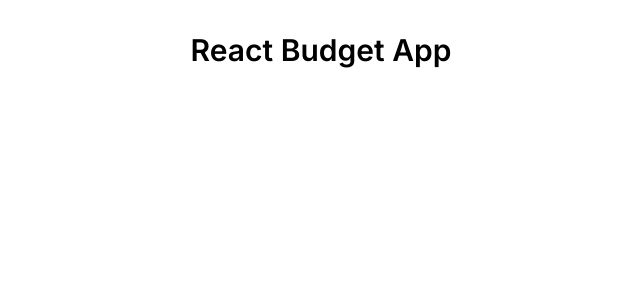
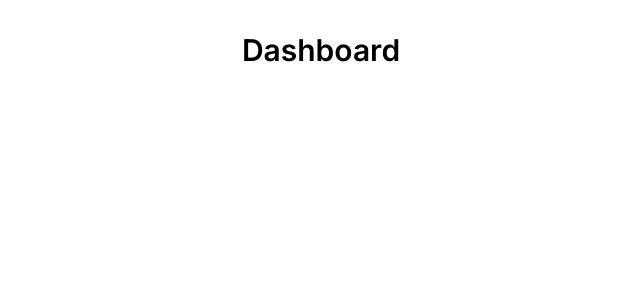
Before and after one commit to arvinbuid/react-budget-app, a React (Vite) app: page / in a window 1280 px wide. Shown: the top 300 px of the page, without its empty margins (319-959 px from the left). Built offline with nearby package versions, Linux system fonts and the light colour scheme.

Commit message:
Include react-router-dom in App.jsx and use the component as a root file. Added helpers.js and Error.jsx to show error message when user type in a url that does not exist in the application.

```diff
--- a/src/App.jsx
+++ b/src/App.jsx
@@ -1,11 +1,20 @@
+import {RouterProvider, createBrowserRouter} from "react-router-dom";
+import {Dashboard, dashboardLoader} from "./pages/Dashboard";
+import {Error} from "./pages/Error";
+
+const router = createBrowserRouter([
+  {
+    path: "/",
+    element: <Dashboard />,
+    loader: dashboardLoader,
+    errorElement: <Error />,
+  },
+]);
+
 function App() {
   return (
     <>
-      <div className='w-screen h-screen'>
-        <div className='flex justify-center mt-8'>
-          <h1 className='text-3xl font-semibold'>React Budget App</h1>
-        </div>
-      </div>
+      <RouterProvider router={router} />
     </>
   );
 }
--- /dev/null
+++ b/src/helpers.js
@@ -0,0 +1,4 @@
+// local storage functions
+export const fetchData = (key) => {
+  return JSON.parse(localStorage.getItem(key));
+};
--- /dev/null
+++ b/src/pages/Dashboard.jsx
@@ -0,0 +1,24 @@
+// react-router-dom imports
+import {useLoaderData} from "react-router-dom";
+
+// helper import functions
+import {fetchData} from "../helpers";
+
+// loader
+export function dashboardLoader() {
+  const userName = fetchData("userName");
+  return {userName};
+}
+
+export const Dashboard = () => {
+  const {userName} = useLoaderData();
+
+  return (
+    <div className='w-screen h-screen'>
+      <div className='flex flex-col justify-center items-center mt-8'>
+        <h1 className='text-3xl font-semibold'>Dashboard</h1>
+
+      </div>
+    </div>
+  );
+};
--- /dev/null
+++ b/src/pages/Error.jsx
@@ -0,0 +1,9 @@
+export const Error = () => {
+  return (
+    <div className='w-screen h-screen'>
+      <div className='flex flex-col justify-center items-center mt-8'>
+        <h1 className='text-3xl font-semibold text-red-500'>Error</h1>
+      </div>
+    </div>
+  );
+};
```
